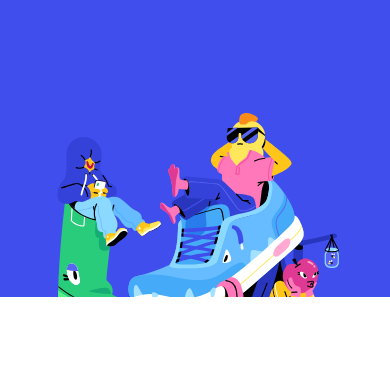
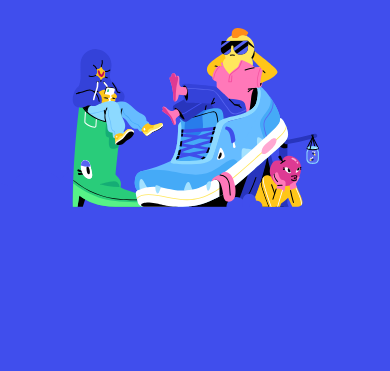
Before and after one commit to constneophyte/Discord-clone, a plain HTML site: page index.html in a window 390 px wide. Shown: the part 467-838 px from the top of the page. Drawn offline with nearby package versions, Linux system fonts and the light colour scheme.

Commit message:
Update style.css

```diff
--- a/style.css
+++ b/style.css
@@ -949,17 +949,21 @@ footer {
 }
 
 @media (max-width: 400px) {
+  .Blurple {
+    height: 120vh;
+  }
+
   .browser {
     text-align: center;
     border-radius: 1000px;
   }
 
   .bgOne {
-    width: 400px;
+     width: 350px;
     position: absolute;
-    top: 580px;
+    top: 495px;
     left: 50%;
-    margin-left: -256px;
+    margin-left: -226px;
     /* -webkit-transform: none;
     transform: none; */
     z-index: 1;
```
